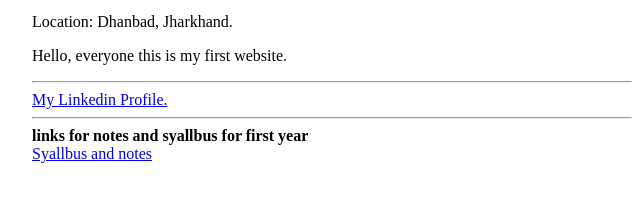
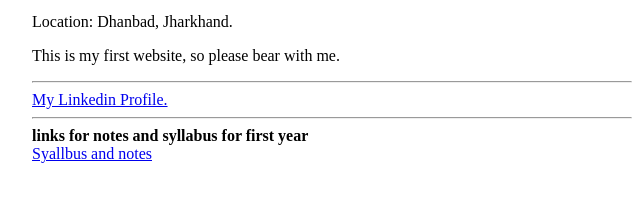
Before and after one commit to AyushMishra6934/Myprofile, a plain HTML site: page index.html in a window 1280 px wide. Shown: the part 323-524 px from the top of the page, 308-948 px from the left. Drawn offline with Linux system fonts and the light colour scheme.

Commit message:
Update index.html

```diff
--- a/index.html
+++ b/index.html
@@ -46,12 +46,12 @@
       <h2>Ayush Mishra</h2>
       <p>Email: ayushmishra0158skp@gmail.com</p>
       <p>Location: Dhanbad, Jharkhand.</p>
-      <p>  Hello, everyone this is my first website.
+      <p>  This is my first website, so please bear with me.
        <hr>
         <a href=" https://shorturl.at/dwKZ8">
             My Linkedin Profile.</a>
             <hr>
-            <b>links for notes and  syallbus for first year</b>
+            <b>links for notes and  syllabus for first year</b>
             <br>
             <a href=" https://shorturl.at/gGY14">Syallbus and notes </a>
       </p>
```
